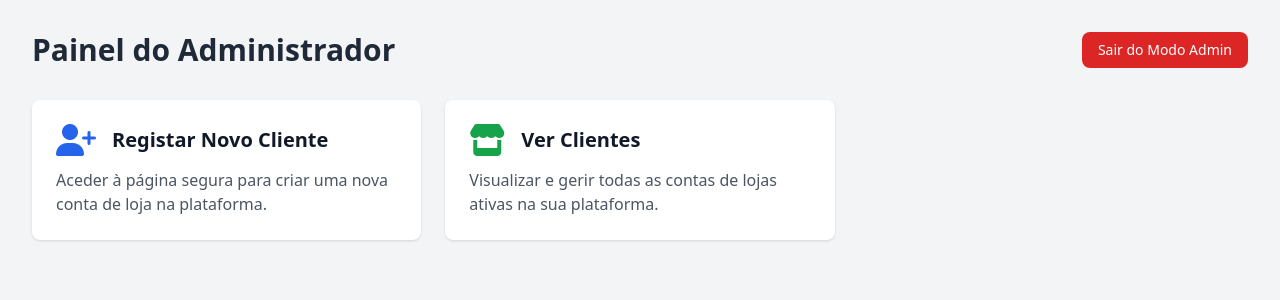
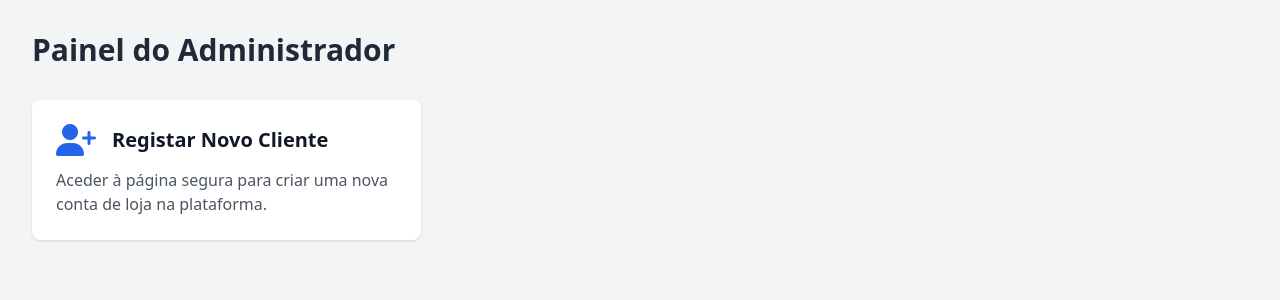
Before and after one commit to sementeviva/Teste-bot, a Flask app: page /admin/dashboard in a window 1280 px wide. Shown: the top 300 px of the page. Run offline with Flask 3, Linux system fonts and the light colour scheme; some libraries are stand-ins or nearby versions.

Commit message:
Update dashboard.html

```diff
--- a/templates/admin/dashboard.html
+++ b/templates/admin/dashboard.html
@@ -7,27 +7,17 @@
 </head>
 <body class="bg-gray-100">
     <div class="container mx-auto p-8">
-        <div class="flex justify-between items-center mb-8">
-            <h1 class="text-3xl font-bold text-gray-800">Painel do Administrador</h1>
-            <a href="{{ url_for('admin_bp.logout') }}" class="py-2 px-4 text-sm font-medium text-white bg-red-600 rounded-lg hover:bg-red-700">Sair do Modo Admin</a>
-        </div>
+        <h1 class="text-3xl font-bold text-gray-800 mb-8">Painel do Administrador</h1>
         <div class="grid grid-cols-1 md:grid-cols-2 lg:grid-cols-3 gap-6">
-            <!-- Card para a página de registo -->
-            <a href="{{ url_for('auth.registro', token=registration_token) }}" class="block p-6 bg-white rounded-lg shadow hover:shadow-lg transition-shadow">
+            <!-- O link agora é simples. A segurança estará na própria página de registo. -->
+            <a href="{{ url_for('auth.registro') }}" class="block p-6 bg-white rounded-lg shadow hover:shadow-lg">
                 <div class="flex items-center text-blue-600 mb-3">
                     <i class="fas fa-user-plus fa-2x"></i>
                     <h3 class="ml-4 text-xl font-semibold text-gray-900">Registar Novo Cliente</h3>
                 </div>
                 <p class="text-gray-600">Aceder à página segura para criar uma nova conta de loja na plataforma.</p>
             </a>
-            <!-- Card para a página de visualização de clientes -->
-            <a href="{{ url_for('admin_bp.ver_clientes') }}" class="block p-6 bg-white rounded-lg shadow hover:shadow-lg transition-shadow">
-                <div class="flex items-center text-green-600 mb-3">
-                    <i class="fas fa-store fa-2x"></i>
-                    <h3 class="ml-4 text-xl font-semibold text-gray-900">Ver Clientes</h3>
-                </div>
-                <p class="text-gray-600">Visualizar e gerir todas as contas de lojas ativas na sua plataforma.</p>
-            </a>
+            <!-- Outros cards de admin... -->
         </div>
     </div>
 </body>
```
